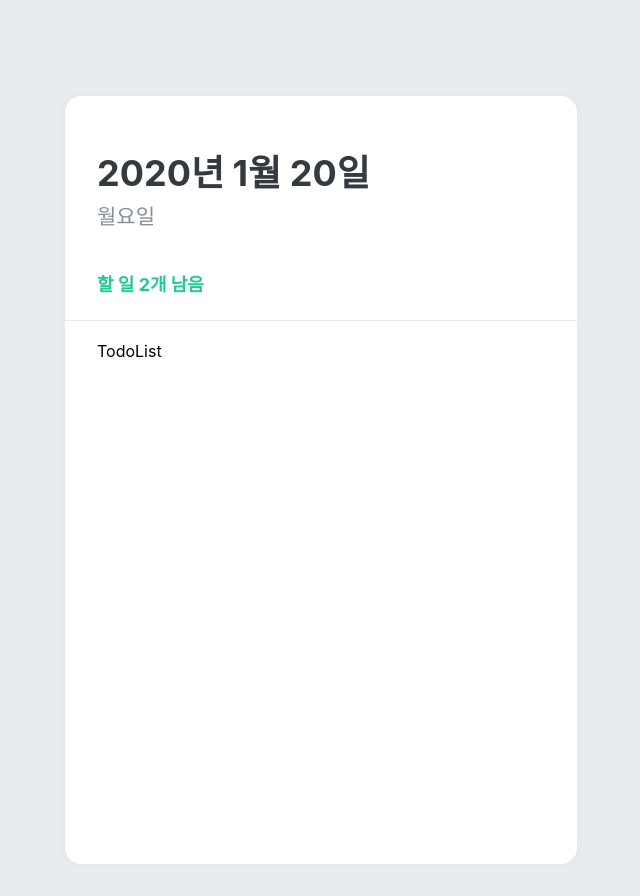
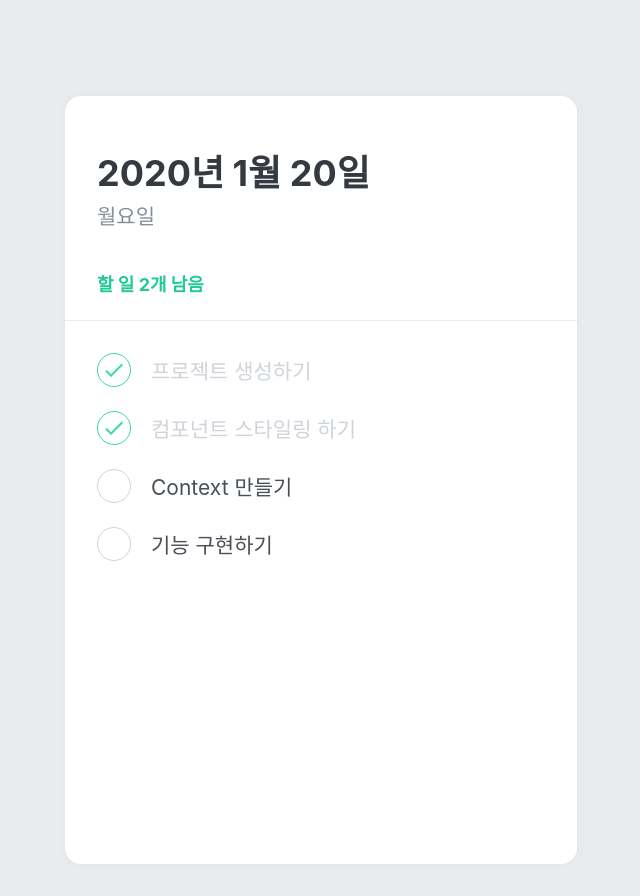
Before and after one commit to dnjscksdn98/React-todolist, a React (Create React App) app: page / in a window 1280 px wide. Shown: the whole page, without its empty margins (319-959 px from the left). Built offline with nearby package versions, Linux system fonts and the light colour scheme.

Commit message:
Add items to list

```diff
--- a/src/components/TodoList.js
+++ b/src/components/TodoList.js
@@ -1,5 +1,7 @@
 import React from "react";
 import styled from "styled-components";
+
+import TodoItem from "./TodoItem";
 
 const TodoListBlock = styled.div`
   flex: 1;
@@ -8,7 +10,14 @@
 `;
 
 function TodoList() {
-  return <TodoListBlock>TodoList</TodoListBlock>;
+  return (
+    <TodoListBlock>
+      <TodoItem text="프로젝트 생성하기" done />
+      <TodoItem text="컴포넌트 스타일링 하기" done />
+      <TodoItem text="Context 만들기" />
+      <TodoItem text="기능 구현하기" />
+    </TodoListBlock>
+  );
 }
 
 export default TodoList;
```
